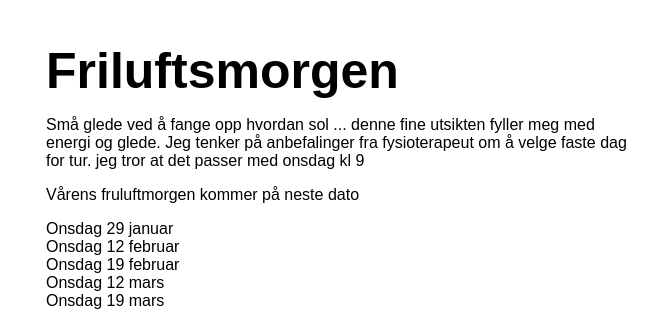
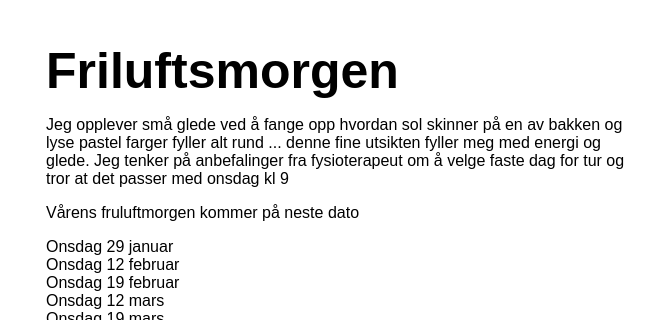
Before and after one commit to Murka1456/leksjon3, a website: page index.html in a window 1280 px wide. Shown: the part 78-398 px from the top of the page, 619-1280 px from the left. Drawn offline with Linux system fonts and the light colour scheme.

Commit message:
endret text

```diff
--- a/index.html
+++ b/index.html
@@ -29,9 +29,10 @@
         <div class="heroText">
           <h1>Friluftsmorgen</h1>
           <p>
-          Små glede ved å fange opp hvordan sol ... denne fine utsikten fyller
+          Jeg opplever små glede ved å fange opp hvordan sol skinner på en av
+          bakken og lyse pastel farger fyller alt rund ... denne fine utsikten fyller
           meg med energi og glede. Jeg tenker på anbefalinger fra fysioterapeut
-          om å velge faste dag for tur. jeg tror at det passer med onsdag kl 9
+          om å velge faste dag for tur og tror at det passer med onsdag kl 9
           <p>Vårens fruluftmorgen kommer på neste dato</p>
           <li>Onsdag 29 januar</li>
           <li>Onsdag 12 februar</li>
```
